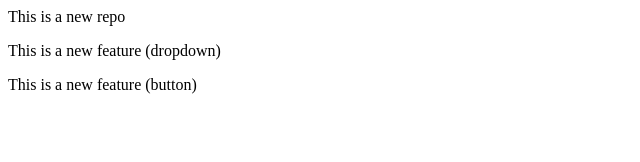
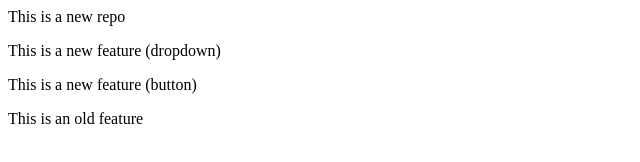
Before and after one commit to Abhiram1358/localrepo, a plain HTML site: page index.html in a window 1280 px wide. Shown: the whole page, without its empty margins (0-640 px from the left). Drawn offline with Linux system fonts and the light colour scheme.

Commit message:
old feature

```diff
--- a/index.html
+++ b/index.html
@@ -1,3 +1,4 @@
 <p>This is a new repo</p>
 <p>This is a new feature (dropdown)</p>
 <p>This is a new feature (button)</p>
+<p>This is  an old feature</p>
```
